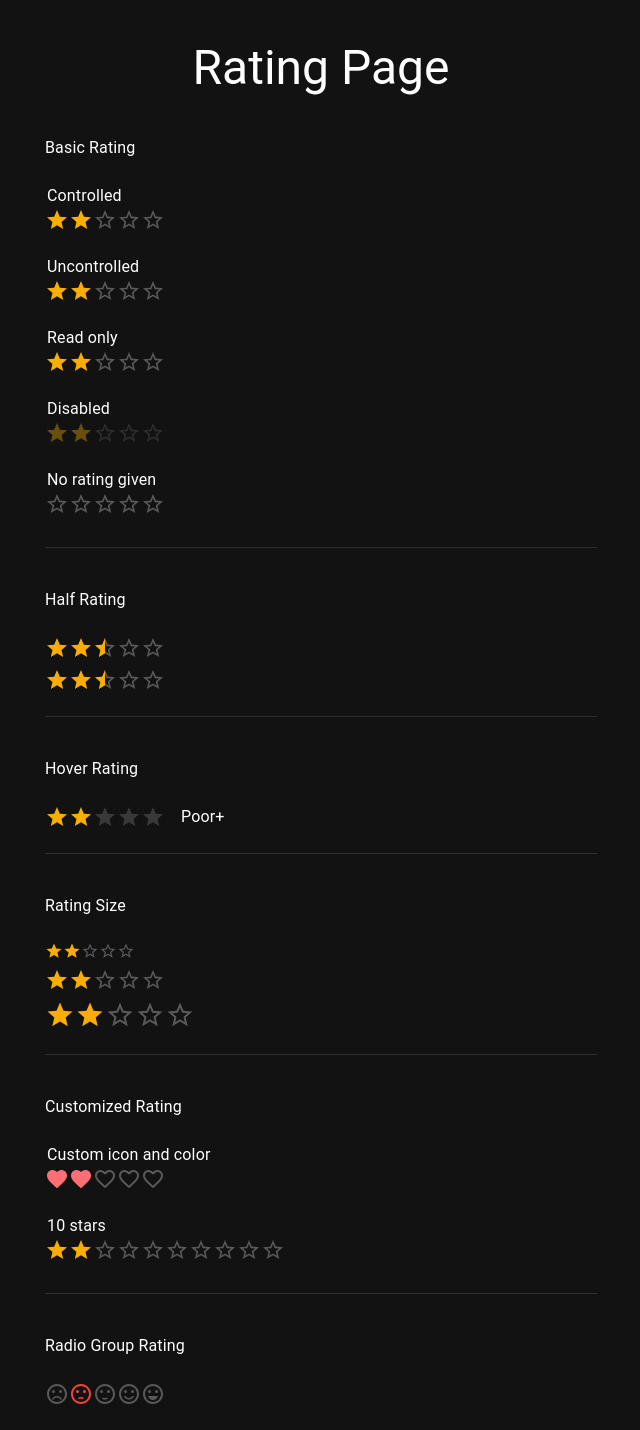
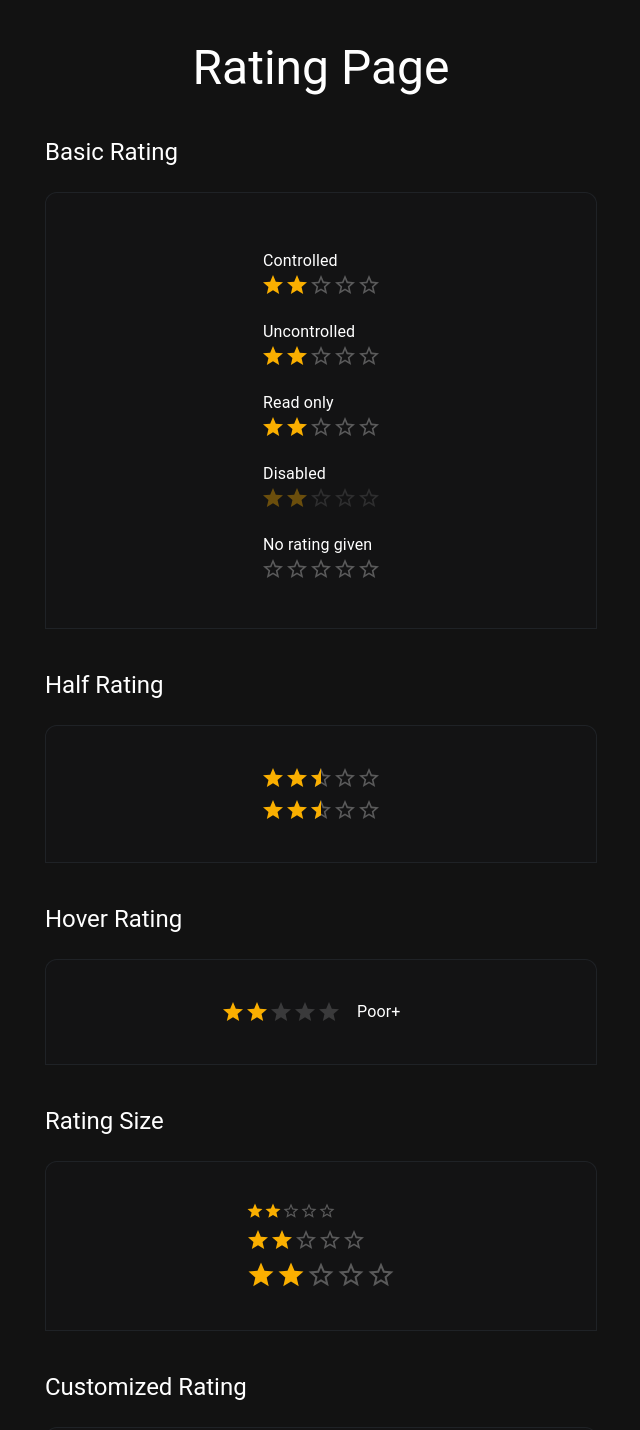
Before and after one commit to watcharakornton/mui_tutorials, a React (Vite) app: page /rating in a window 1280 px wide. Shown: the top 1430 px of the page, without its empty margins (319-959 px from the left). Built offline with nearby package versions, Linux system fonts and the light colour scheme.

Commit message:
Edit Rating page and Rating component >> Restructure element

```diff
--- a/src/inputs/RatingComponent.jsx
+++ b/src/inputs/RatingComponent.jsx
@@ -1,4 +1,5 @@
 import * as React from 'react';
+import MyContainer from '../component/MyContainer';
 import PropTypes from 'prop-types';
 import { styled, useTheme } from '@mui/material/styles';
 import {
@@ -60,8 +61,7 @@ export const RadioGroupRating = () => {
     }
 
     return (
-        <>
-            <Typography variant='body1' sx={{ mb: 3 }}>Radio Group Rating</Typography>
+        <MyContainer title="Radio Group Rating">
             <StyledRating
                 name="highlight-selected-only"
                 defaultValue={2}
@@ -69,7 +69,7 @@ export const RadioGroupRating = () => {
                 getLabelText={(value) => customIcons[value].label}
                 highlightSelectedOnly
             />
-        </>
+        </MyContainer>
     )
 }
 
@@ -84,8 +84,7 @@ export const CustomizedRating = () => {
     });
 
     return (
-        <>
-            <Typography variant='body1' sx={{ mb: 3 }}>Customized Rating</Typography>
+        <MyContainer title="Customized Rating">
             <Box sx={{ '& > legend': { mt: 2 } }}>
                 <Typography component="legend">Custom icon and color</Typography>
                 <StyledRating
@@ -99,20 +98,19 @@ export const CustomizedRating = () => {
                 <Typography component="legend">10 stars</Typography>
                 <Rating name="customized-10" defaultValue={2} max={10} />
             </Box>
-        </>
+        </MyContainer>
     );
 }
 
 export const RatingSize = () => {
     return (
-        <>
-            <Typography variant='body1' sx={{ mb: 3 }}>Rating Size</Typography>
+        <MyContainer title="Rating Size">
             <Stack spacing={1}>
                 <Rating name="size-small" defaultValue={2} size="small" />
                 <Rating name="size-medium" defaultValue={2} />
                 <Rating name="size-large" defaultValue={2} size="large" />
             </Stack>
-        </>
+        </MyContainer>
     )
 }
 
@@ -138,8 +136,7 @@ export const HoverRating = () => {
     }
 
     return (
-        <>
-            <Typography variant='body1' sx={{ mb: 3 }}>Hover Rating</Typography>
+        <MyContainer title="Hover Rating">
             <Box sx={{ width: 200, display: 'flex', alignItems: 'center' }}>
                 <Rating
                     name="hover-feedback"
@@ -158,19 +155,18 @@ export const HoverRating = () => {
                     <Box sx={{ ml: 2 }}>{labels[hover !== -1 ? hover : value]}</Box>
                 )}
             </Box>
-        </>
+        </MyContainer>
     );
 }
 
 export const HalfRating = () => {
     return (
-        <>
-            <Typography variant='body1' sx={{ mb: 3 }}>Half Rating</Typography>
+        <MyContainer title="Half Rating">
             <Stack spacing={1}>
                 <Rating name="half-rating" defaultValue={2.5} precision={0.5} />
                 <Rating name="half-rating-read" defaultValue={2.5} precision={0.5} readOnly />
             </Stack>
-        </>
+        </MyContainer>
     )
 }
 
@@ -178,8 +174,7 @@ export const BasicRating = () => {
     const [value, setValue] = React.useState(2);
 
     return (
-        <>
-            <Typography variant='body1' sx={{ mb: 3 }}>Basic Rating</Typography>
+        <MyContainer title="Basic Rating">
             <Box sx={{ '& > legend': { mt: 2 } }}>
                 <Typography component="legend">Controlled</Typography>
                 <Rating
@@ -204,6 +199,6 @@ export const BasicRating = () => {
                 <Typography component="legend">No rating given</Typography>
                 <Rating name="no-value" value={null} />
             </Box>
-        </>
+        </MyContainer>
     );
 }
--- a/src/pages/RatingPage.jsx
+++ b/src/pages/RatingPage.jsx
@@ -46,7 +46,7 @@ const RatingPage = () => {
                     <React.Fragment key={index}>
                         <Grid item xs={12} sx={{ mt: 5 }}>
                             {Component}
-                            <Divider sx={{ mt: 3, width: "100%" }} />
+                            {/* <Divider sx={{ mt: 3, width: "100%" }} /> */}
                         </Grid>
                     </React.Fragment>
                 ))}
```
